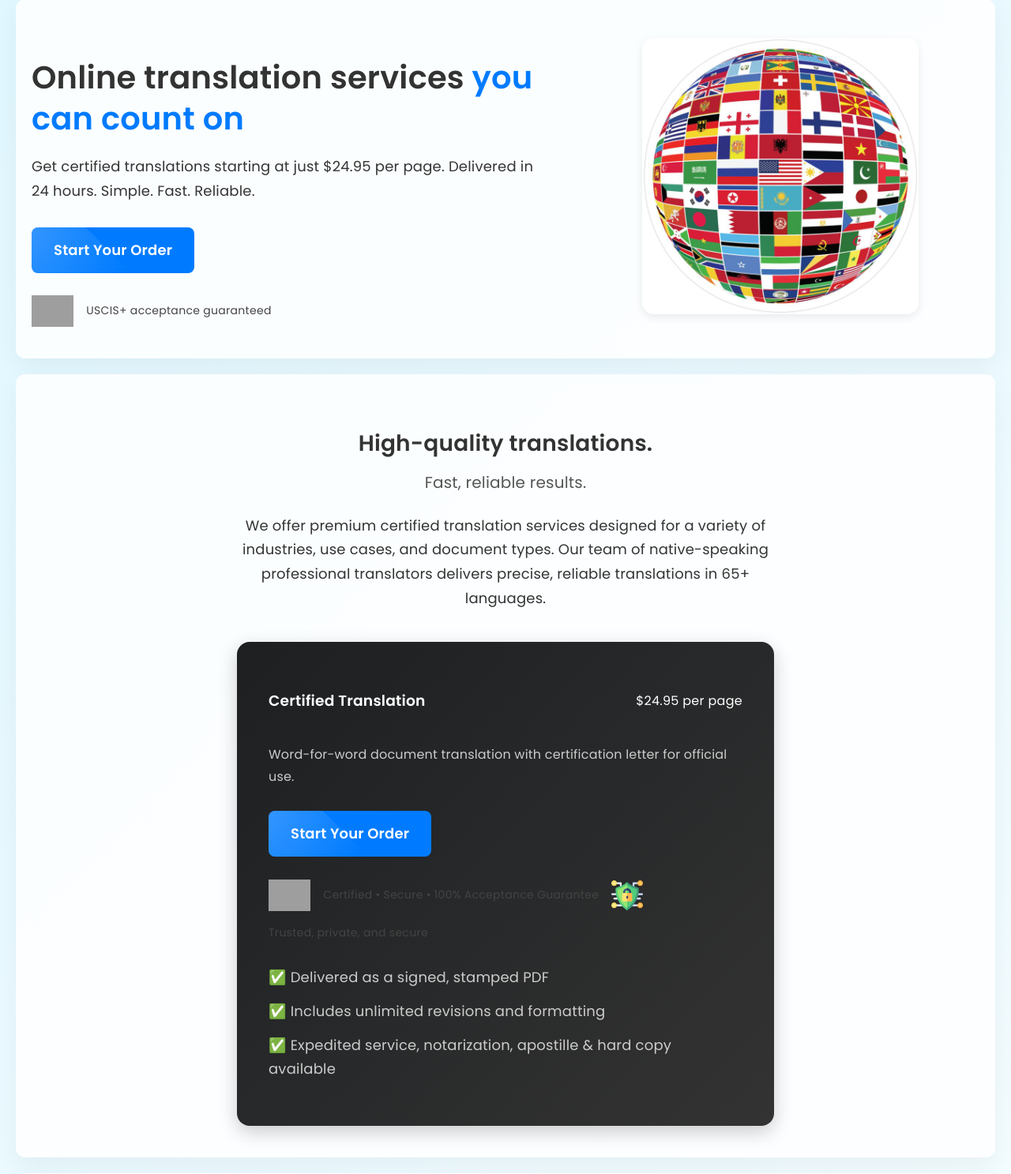
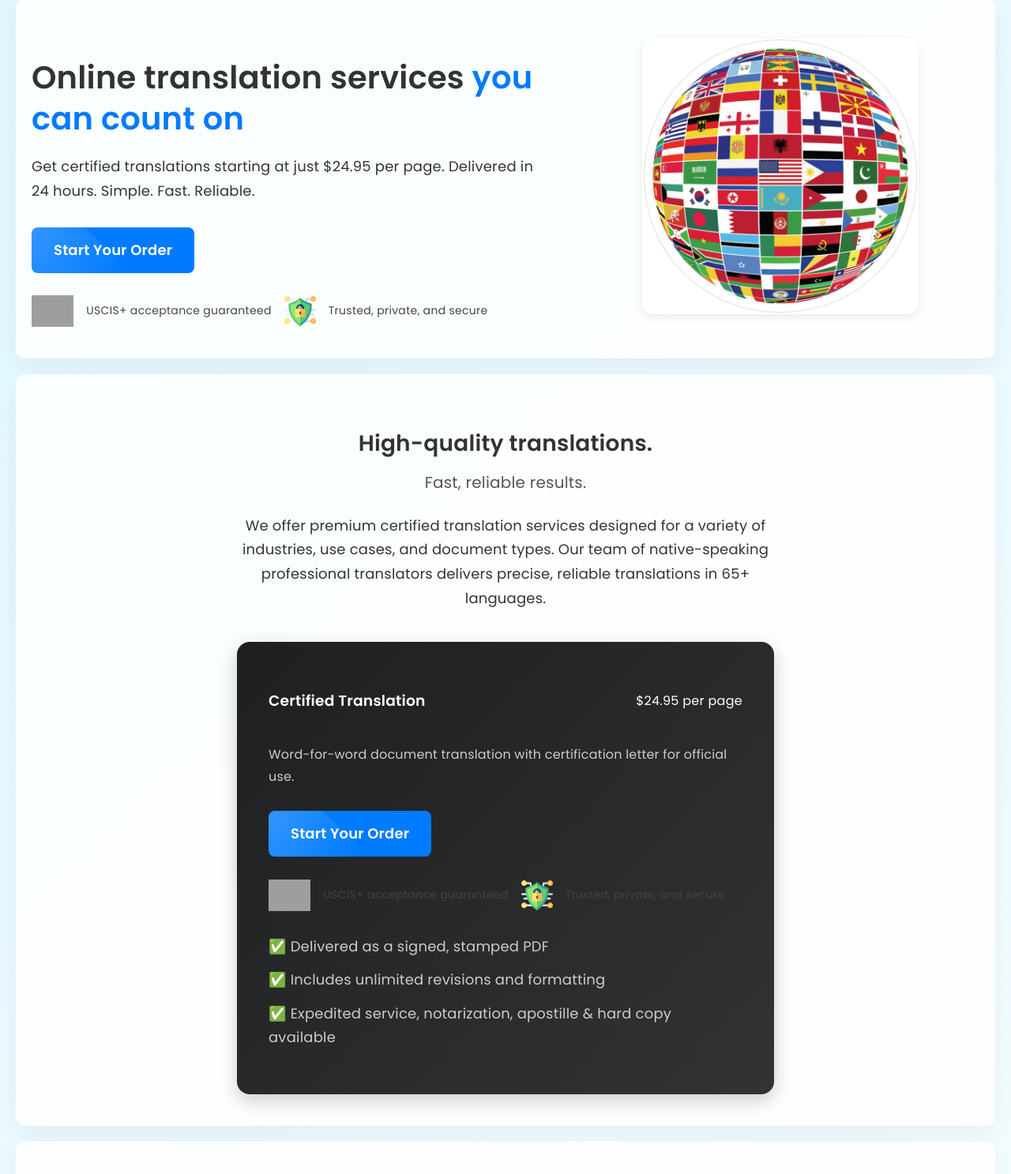
Before and after one commit to mussaiyev/GrabLang, a Flask app: page / in a window 1280 px wide. Shown: the part 105-1592 px from the top of the page at 79% size. Run offline with Flask 3, Linux system fonts and the light colour scheme; grey boxes are pictures that could not be loaded.

Commit message:
some messee 20

```diff
--- a/templates/main.html
+++ b/templates/main.html
@@ -69,6 +69,8 @@
 <div class="trust-badges">
   <img src="https://upload.wikimedia.org/wikipedia/commons/2/2c/Logo_of_the_United_States_Immigration_and_Customs_Enforcement_Agency.svg" alt="USCIS Approved">
   <span>USCIS+ acceptance guaranteed</span>
+  <img src="{{ url_for('static', filename='cyber-security.png') }}" alt="USCIS Approved">
+  <span>Trusted, private, and secure</span>
 </div>
 
     </div>
@@ -102,7 +104,7 @@
         <a href="{{ url_for('index') }}" class="cta-button">Start Your Order</a>
 <div class="trust-badges">
   <img src="https://upload.wikimedia.org/wikipedia/commons/2/2c/Logo_of_the_United_States_Immigration_and_Customs_Enforcement_Agency.svg" alt="USCIS Approved">
-  <span>Certified • Secure • 100% Acceptance Guarantee</span>
+  <span>USCIS+ acceptance guaranteed</span>
   <img src="{{ url_for('static', filename='cyber-security.png') }}" alt="USCIS Approved">
   <span>Trusted, private, and secure</span>
 </div>
```
